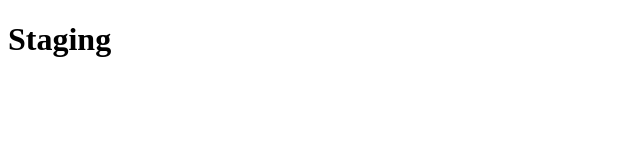
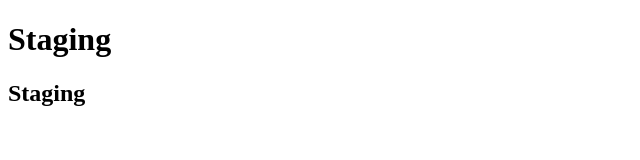
Before and after one commit to agustrihariyanto/progsys, a plain HTML site: page staging.html in a window 1280 px wide. Shown: the whole page, without its empty margins (0-640 px from the left). Drawn offline with Linux system fonts and the light colour scheme.

Commit message:
Update staging.html
Menambah Elemen H2 di staging.html

```diff
--- a/staging.html
+++ b/staging.html
@@ -8,5 +8,6 @@
   </head>
   <body>
     <h1>Staging</h1>
+    <h2> Staging</h2>
   </body>
 </html>
```
